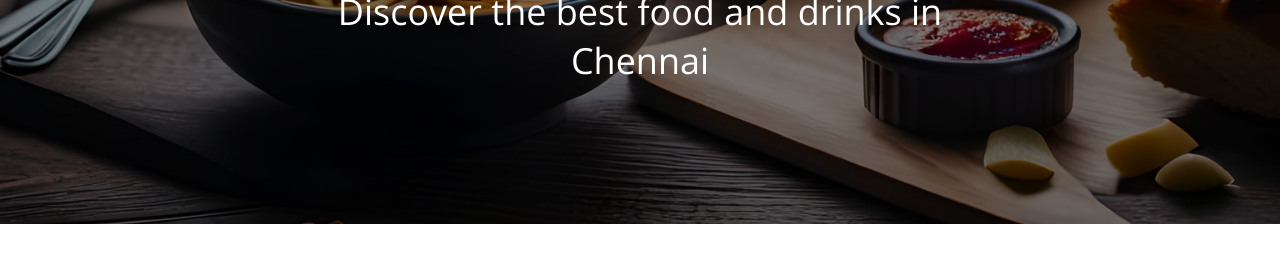
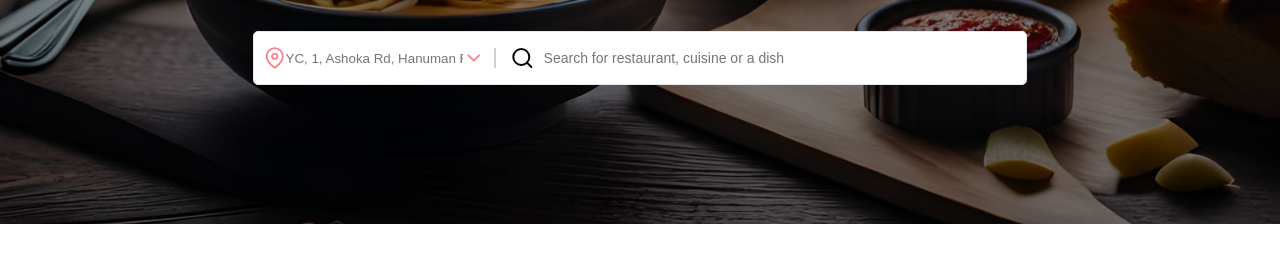
Before and after one commit to taj728/Zomato-Clone, a plain HTML site: page index.html in a window 1280 px wide. Shown: the part 276-538 px from the top of the page. Drawn offline with nearby package versions, Linux system fonts and the light colour scheme.

Commit message:
top-section completed - ui part alone

```diff
--- a/index.html
+++ b/index.html
@@ -59,7 +59,26 @@
             Discover the best food and drinks in
             <span class="city">Chennai</span>
           </h1>
-          <div class="search-container"></div>
+          <div class="search-container row">
+            <div class="location">
+              <i data-feather="map-pin" class="map-pin"></i>
+              <input
+                type="text"
+                placeholder="YC, 1, Ashoka Rd, Hanuman Road Area, Connaught Place, New Delhi"
+                class="location-input"
+              />
+              <i data-feather="chevron-down"></i>
+            </div>
+            <div class="line"></div>
+            <div class="search">
+              <i data-feather="search" class="search-icon"></i>
+              <input
+                type="text"
+                placeholder="Search for restaurant, cuisine or a dish"
+                class="search-box"
+              />
+            </div>
+          </div>
         </div>
       </div>
     </main>
--- a/styles/general.css
+++ b/styles/general.css
@@ -17,9 +17,19 @@ html {
 }
 a {
   text-decoration: none;
+  cursor: pointer !important;
 }
 
 #header {
   width: 100%;
   position: absolute;
 }
+
+.row {
+  display: flex;
+  flex-direction: row;
+}
+.column {
+  display: flex;
+  flex-direction: column;
+}
--- a/styles/top.css
+++ b/styles/top.css
@@ -45,3 +45,47 @@ h1 {
 .city {
   font-weight: 400;
 }
+.top .search-container {
+  background-color: white;
+  border-radius: 0.5rem;
+  margin-top: 3.4rem;
+  height: 5.4rem;
+  border: 1px solid rgb(232, 232, 232);
+  align-items: center;
+}
+.top .search-container input {
+  border: none;
+}
+.search-container > div {
+  display: flex;
+  align-items: center;
+}
+
+.top .search-container .location {
+  width: 24rem;
+  justify-content: space-around;
+  padding: 0 1rem;
+}
+.top .search-container .location svg {
+  color: rgb(255, 126, 139);
+}
+.top .search-container .search {
+  width: 53rem;
+}
+.top .search-container .search-icon svg {
+  color: rgb(130, 130, 130);
+}
+.top .search-container .search-icon {
+  width: 6rem;
+  margin: -1px -0.6rem -1px -1px;
+}
+.top .search-container .line {
+  height: 2rem;
+  width: 0rem;
+  border: 0.05rem solid rgb(207, 207, 207);
+}
+.top .search-container .search-box {
+  width: 100%;
+  font-size: 1.4rem;
+  border-radius: 0.8rem;
+}
```
